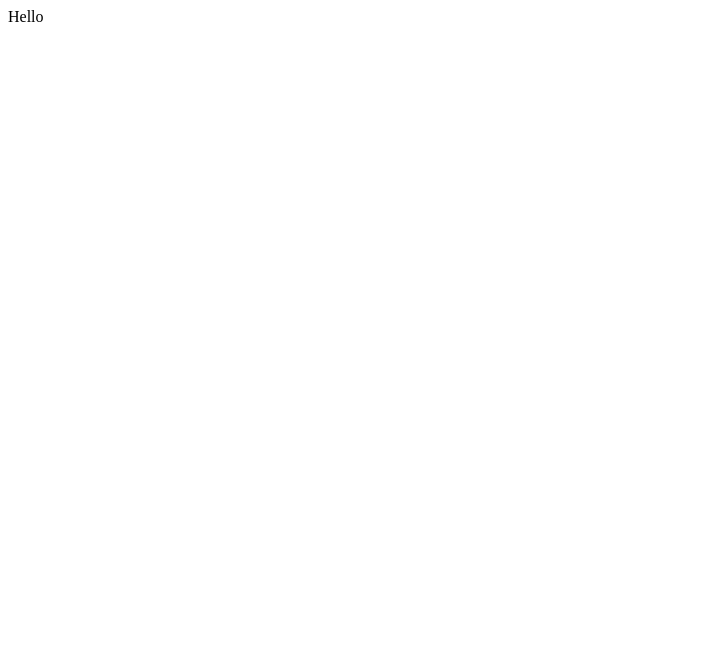
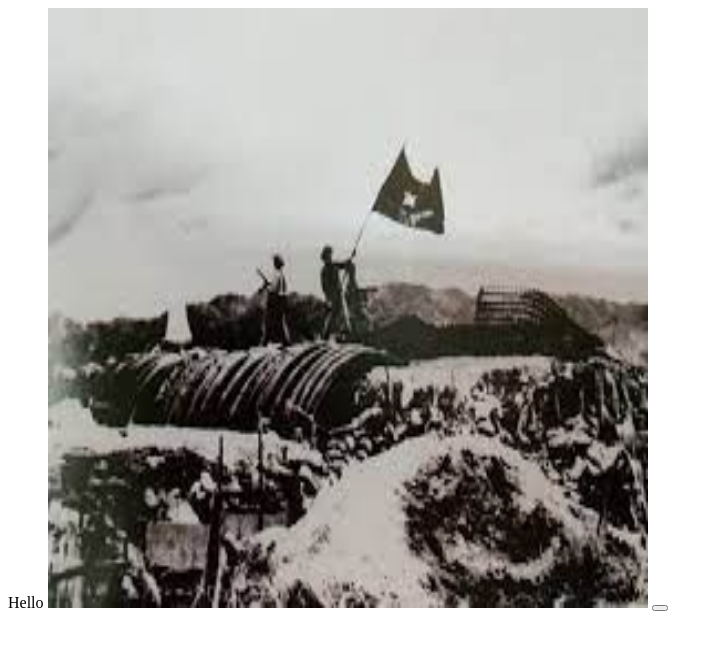
Before and after one commit to Sawashi/web_wallpaper, a plain HTML site: page main_page.html in a window 1280 px wide. Shown: the whole page, without its empty margins (0-723 px from the left). Drawn offline with Linux system fonts and the light colour scheme.

Commit message:
Co-authored-by: Nguyễn Quốc Thắng <nthang2505@users.noreply.github.com> Co-authored-by: nhokluss <nhokluss@users.noreply.github.com> Co-authored-by: Trần Tiến Hoàng <tienhoangggg@users.noreply.github.com> Co-authored-by: Gobitech <Gobitech@users.noreply.github.com>

```diff
--- a/main_page.html
+++ b/main_page.html
@@ -1,12 +1,14 @@
 <!DOCTYPE html>
 <html>
     <head>
-        <link rel="stylesheet" href="css_kiet.css"/>
+        <link rel="stylesheet" href="css_kiet.css" />
         <link rel="stylesheet" href="css_hoang.css"/>
         <link rel="stylesheet" href="css_thang.css"/>
     </head>
     <body>
         <text>Hello</text>
+        <img src="./assets/123.jpg" width="600" height="600">
+        <button></button>
         <script src="js_kiet.js"></script>
         <script src="js_hoang.js"></script>
         <script src="js_thang.js"></script>
```
Also changed, not shown: assets/123.jpg (added).
